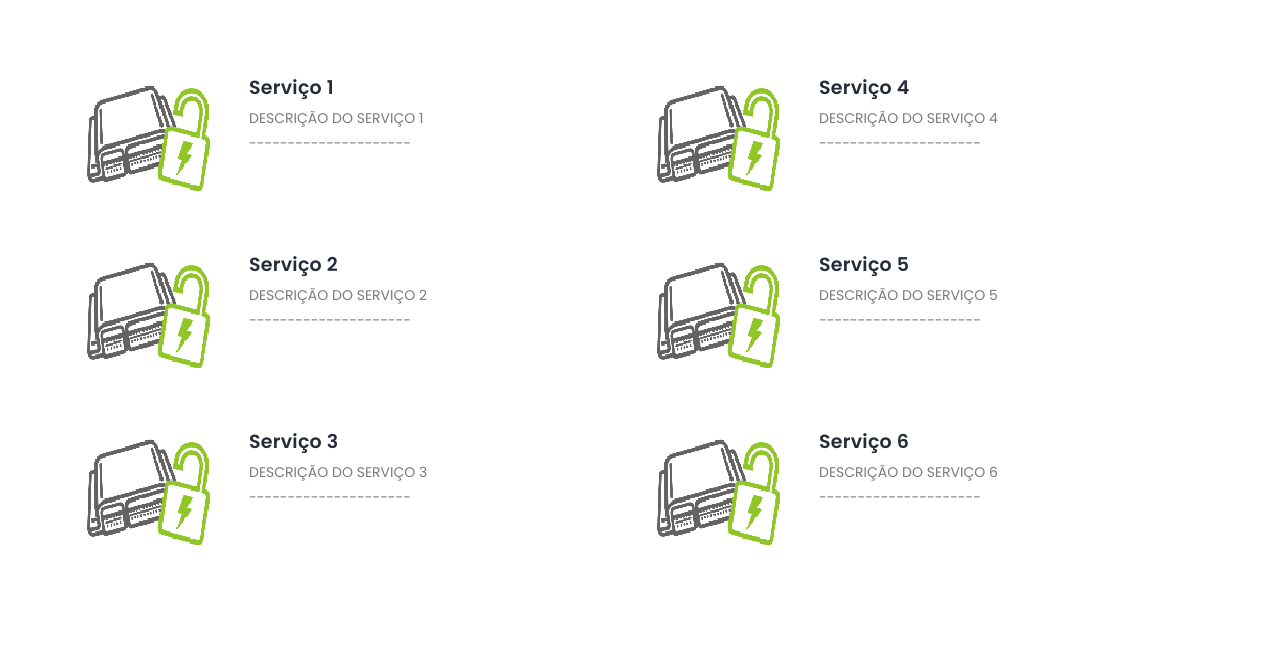
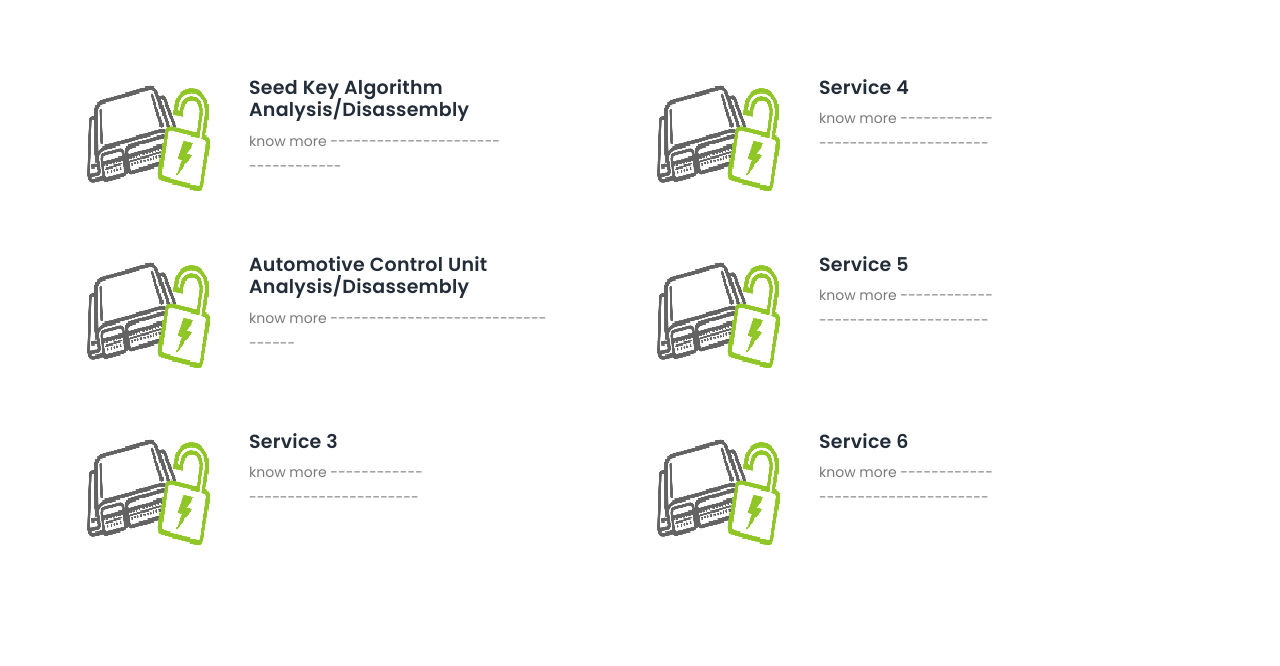
Before and after one commit to automotive-encryption/automotive-encryption.github.io, a plain HTML site: page index.html in a window 1280 px wide. Shown: the part 1164-1830 px from the top of the page. Drawn offline with Linux system fonts and the light colour scheme.

Commit message:
Update index.html

```diff
--- a/index.html
+++ b/index.html
@@ -102,8 +102,8 @@
                                 <img src="assets/images/features-first-icon.png" alt="First One">
                             </div>
                             <div class="right-content">
-                                <h4>Serviço 1</h4>
-                                <p>DESCRIÇÃO DO SERVIÇO 1 ---------------------</p>
+                                <h4>Seed Key Algorithm Analysis/Disassembly</h4>
+                                <p>know more ----------------------------------</p>
                             </div>
                         </li>
                         <li class="feature-item">
@@ -111,8 +111,8 @@
                                 <img src="assets/images/features-first-icon.png" alt="second one">
                             </div>
                             <div class="right-content">
-                                <h4>Serviço 2</h4>
-                                <p>DESCRIÇÃO DO SERVIÇO 2 ---------------------</p>
+                                <h4>Automotive Control Unit Analysis/Disassembly</h4>
+                                <p>know more ----------------------------------</p>
                             </div>
                         </li>
                         <li class="feature-item">
@@ -120,8 +120,8 @@
                                 <img src="assets/images/features-first-icon.png" alt="third gym training">
                             </div>
                             <div class="right-content">
-                                <h4>Serviço 3</h4>
-                                <p>DESCRIÇÃO DO SERVIÇO 3 ---------------------</p>
+                                <h4>Service 3</h4>
+                                <p>know more ----------------------------------</p>
                             </div>
                         </li>
                     </ul>
@@ -133,8 +133,8 @@
                                 <img src="assets/images/features-first-icon.png" alt="fourth muscle">
                             </div>
                             <div class="right-content">
-                                <h4>Serviço 4</h4>
-                                <p>DESCRIÇÃO DO SERVIÇO 4 ---------------------</p>
+                                <h4>Service 4</h4>
+                                <p>know more ----------------------------------</p>
                             </div>
                         </li>
                         <li class="feature-item">
@@ -142,8 +142,8 @@
                                 <img src="assets/images/features-first-icon.png" alt="training fifth">
                             </div>
                             <div class="right-content">
-                                <h4>Serviço 5</h4>
-                                <p>DESCRIÇÃO DO SERVIÇO 5 ---------------------</p>
+                                <h4>Service 5</h4>
+                                <p>know more ----------------------------------</p>
                             </div>
                         </li>
                         <li class="feature-item">
@@ -151,8 +151,8 @@
                                 <img src="assets/images/features-first-icon.png" alt="gym training">
                             </div>
                             <div class="right-content">
-                                <h4>Serviço 6</h4>
-                                <p>DESCRIÇÃO DO SERVIÇO 6 ---------------------</p>
+                                <h4>Service 6</h4>
+                                <p>know more ----------------------------------</p>
                             </div>
                         </li>
                     </ul>
```
